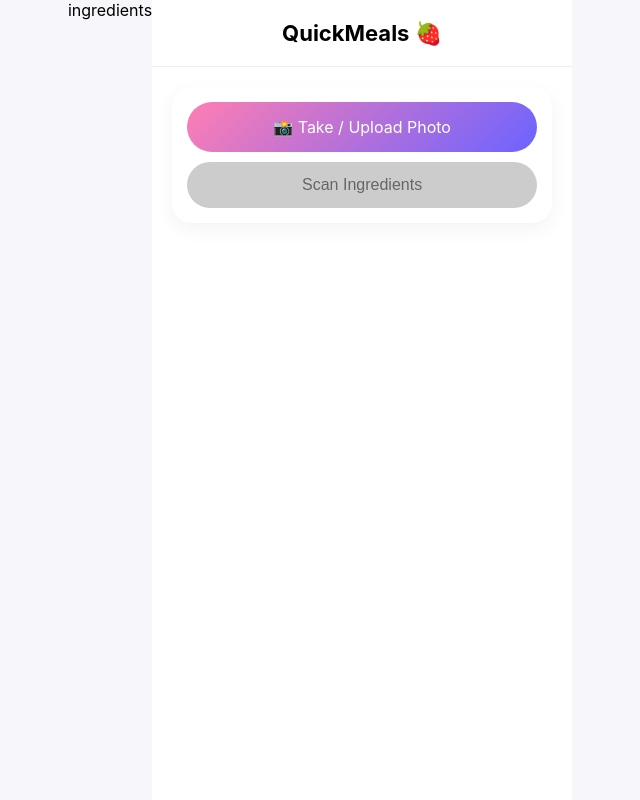
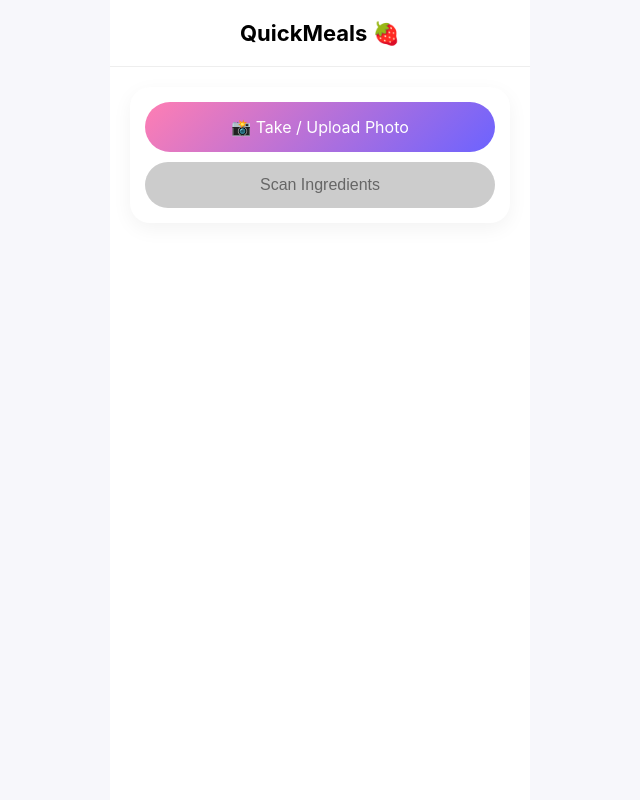
Before and after one commit to johanz043/QuickMeals, a Flask app: page / in a window 1280 px wide. Shown: the whole page, without its empty margins (320-960 px from the left). Run offline with Flask 3, Linux system fonts and the light colour scheme.

Commit message:
Update index.html

```diff
--- a/templates/index.html
+++ b/templates/index.html
@@ -6,7 +6,6 @@
 
     <link rel="stylesheet" href="{{ url_for('static', filename='styles.css') }}">
 </head>
-ingredients
 <body>
 
 <div class="app">
```
